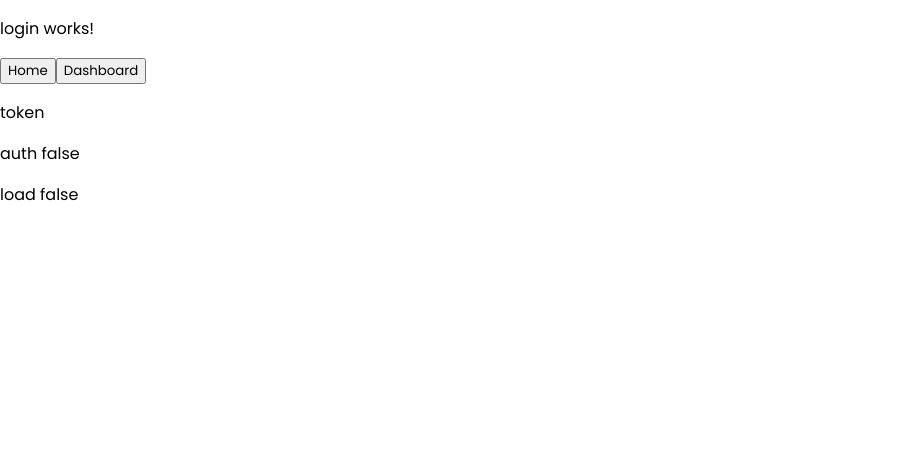
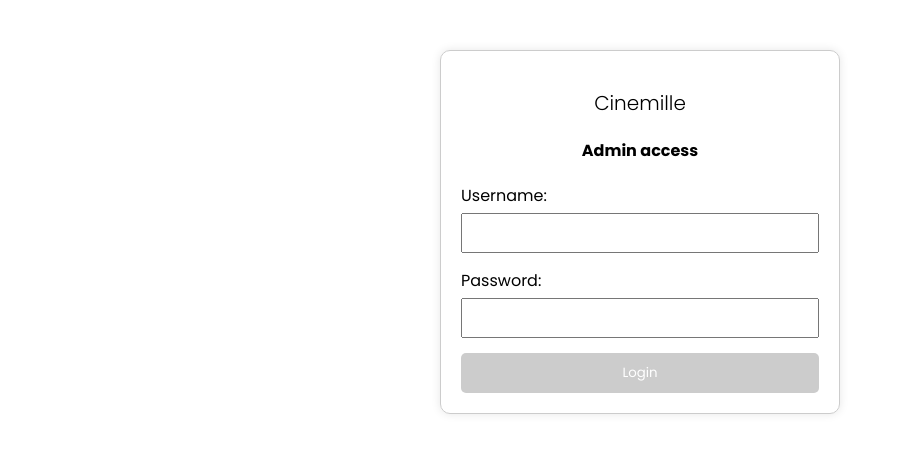
Before and after one commit to maioranav/cinemillefe, an Angular app: page /admin/login in a window 1280 px wide. Shown: the top 452 px of the page, without its empty margins (0-903 px from the left). Built offline with nearby package versions, Linux system fonts and the light colour scheme; no server answers.

Commit message:
feat(auth): fix static loading for signals and implement login UI

```diff
--- a/src/app/admin/login/login.component.html
+++ b/src/app/admin/login/login.component.html
@@ -1,7 +1,17 @@
-<p>login works!</p>
-<button [routerLink]="'/'">Home</button>
-<button [routerLink]="'/admin'">Dashboard</button>
-
-<p>token {{this.authService.authStatus.authToken}}</p>
-<p>auth {{this.authService.authStatus.isAuthenticated}}</p>
-<p>load {{this.authService.authStatus.isLoading}}</p>
+<div class="login-container">
+   <h2>Cinemille</h2>
+   <h3>Admin access</h3>
+   <form [formGroup]="loginForm" (ngSubmit)="onSubmit()">
+      <div>
+         <label for="username">Username:</label>
+         <input id="username" formControlName="username" type="text" required>
+      </div>
+      <div>
+         <label for="password">Password:</label>
+         <input id="password" formControlName="password" type="password" required>
+      </div>
+      <button type="submit" [disabled]="loginForm.invalid">Login</button>
+   </form>
+   <div *ngIf="status?.isLoading">LOADING</div>
+   <div *ngIf="status?.errorMessage">{{status.errorMessage ?? 'Something went wrong'}}</div>
+</div>
--- a/src/app/admin/login/login.component.scss
+++ b/src/app/admin/login/login.component.scss
@@ -0,0 +1,56 @@
+.login-container {
+  max-width: 400px;
+  margin: 50px auto;
+  padding: 20px;
+  border: 1px solid #ccc;
+  border-radius: 10px;
+  box-shadow: 0 0 10px rgba(0, 0, 0, 0.1);
+}
+
+h2 {
+  text-align: center;
+  margin-bottom: 20px;
+  font-size: 20px;
+  font-weight: 300;
+}
+
+h3 {
+  text-align: center;
+  margin-bottom: 20px;
+  font-size: 16px;
+}
+
+form div {
+  margin-bottom: 15px;
+}
+
+form label {
+  display: block;
+  margin-bottom: 5px;
+}
+
+form input {
+  width: 100%;
+  padding: 8px;
+  box-sizing: border-box;
+}
+
+form button {
+  width: 100%;
+  padding: 10px;
+  background-color: #060c19;
+  color: white;
+  border: none;
+  border-radius: 5px;
+  cursor: pointer;
+}
+
+form button:disabled {
+  background-color: #ccc;
+}
+
+.error-message {
+  color: rgb(252, 52, 52);
+  text-align: center;
+  margin-top: 10px;
+}
--- a/src/app/admin/login/login.component.ts
+++ b/src/app/admin/login/login.component.ts
@@ -1,21 +1,53 @@
-import { Component, OnInit } from '@angular/core';
+import { Component, OnInit, effect } from '@angular/core';
+import {
+  FormBuilder,
+  FormGroup,
+  ReactiveFormsModule,
+  Validators,
+} from '@angular/forms';
 import { AuthService } from '../../../features/services/auth.service';
-import { RouterLink } from '@angular/router';
+import { Router, RouterLink } from '@angular/router';
+import { CommonModule } from '@angular/common';
+import { AuthStatus } from '../../../features/types/auth.types';
 
 @Component({
   selector: 'app-login',
   standalone: true,
-  imports: [RouterLink],
+  imports: [RouterLink, ReactiveFormsModule, CommonModule],
   templateUrl: './login.component.html',
   styleUrl: './login.component.scss',
 })
 export class LoginComponent implements OnInit {
-  constructor(protected authService: AuthService) {}
+  loginForm!: FormGroup;
+  status!: AuthStatus;
+  authService!: AuthService;
 
-  ngOnInit(): void {
-    this.authService.login({
-      username: 'admin',
-      password: 'password',
+  constructor(private router: Router, private formBuilder: FormBuilder) {
+    this.authService = AuthService.getInstance();
+    effect(() => {
+      this.status = this.authService.authStatus;
     });
   }
+
+  ngOnInit() {
+    this.loginForm = this.formBuilder.group({
+      username: ['', Validators.required],
+      password: ['', Validators.required],
+    });
+  }
+
+  onSubmit() {
+    this.login();
+  }
+
+  async login() {
+    if (!this.loginForm.valid) return;
+    await this.authService.login({
+      username: this.loginForm.value.username ?? '',
+      password: this.loginForm.value.password ?? '',
+    });
+
+    if (!this.status.isAuthenticated) return;
+    this.router.navigate(['/admin/']);
+  }
 }
--- a/src/features/guards/auth.guard.ts
+++ b/src/features/guards/auth.guard.ts
@@ -17,12 +17,12 @@
     next: ActivatedRouteSnapshot,
     state: RouterStateSnapshot
   ): Promise<boolean> {
-    if (
-      this.authService.authStatus.isAuthenticated ||
-      this.authService.authStatus.authToken
-    ) {
+    const isAuth = AuthService.getInstance().authStatus.isAuthenticated;
+    const hasToken = AuthService.getInstance().authStatus.authToken;
+
+    if (isAuth || hasToken) {
       console.log('sono auth');
-      const auth = await this.authService.refreshToken();
+      const auth = await AuthService.refreshToken();
       if (auth) return true;
     }
     this.router.navigate(['admin/login']);
--- a/src/features/services/auth.service.ts
+++ b/src/features/services/auth.service.ts
@@ -1,4 +1,10 @@
-import { Injectable, WritableSignal, signal } from '@angular/core';
+import {
+  Injectable,
+  Signal,
+  WritableSignal,
+  computed,
+  signal,
+} from '@angular/core';
 import { AuthStatus, LoginDTO } from '../types/auth.types';
 import { environment } from '../../environments/environment';
 
@@ -22,20 +28,20 @@
     return this._authStatus();
   }
 
-  public refreshToken = async () => {
-    if (!this._authStatus().authToken) return false;
+  public static refreshToken = async () => {
+    if (!AuthService.getInstance().authStatus.authToken) return false;
 
     try {
-      this._authStatus.set({
-        isAuthenticated: this._authStatus().isAuthenticated,
+      AuthService.getInstance()._authStatus.set({
+        isAuthenticated: AuthService.getInstance().authStatus.isAuthenticated,
         isLoading: true,
-        authToken: this._authStatus().authToken ?? '',
+        authToken: AuthService.getInstance().authStatus.authToken ?? '',
       });
 
       const request = await fetch(environment.API_BASE_URL + 'auth/refresh', {
         method: 'GET',
         headers: {
-          Authorization: this._authStatus().authToken ?? '',
+          Authorization: AuthService.getInstance().authStatus.authToken ?? '',
           'Content-Type': 'application/json',
         },
       });
@@ -44,7 +50,7 @@
 
       const data: any = request.json();
 
-      this._authStatus.set({
+      AuthService.getInstance()._authStatus.set({
         isAuthenticated: true,
         isLoading: false,
         authToken: 'Bearer ' + data.accessToken,
@@ -52,7 +58,7 @@
 
       return true;
     } catch (e) {
-      this._authStatus.set({
+      AuthService.getInstance()._authStatus.set({
         isAuthenticated: false,
         isLoading: false,
         errorMessage: e as string,
```
